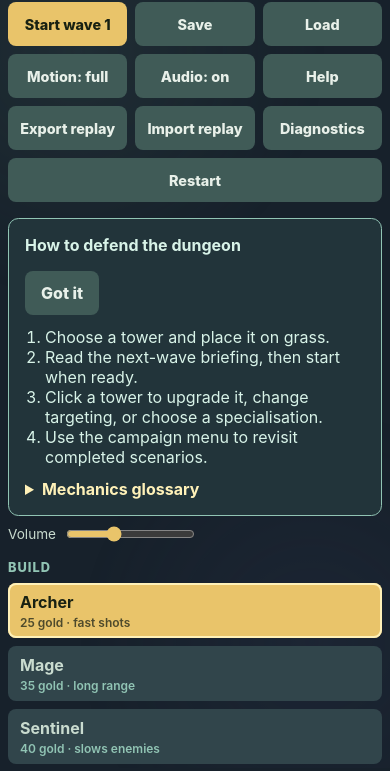
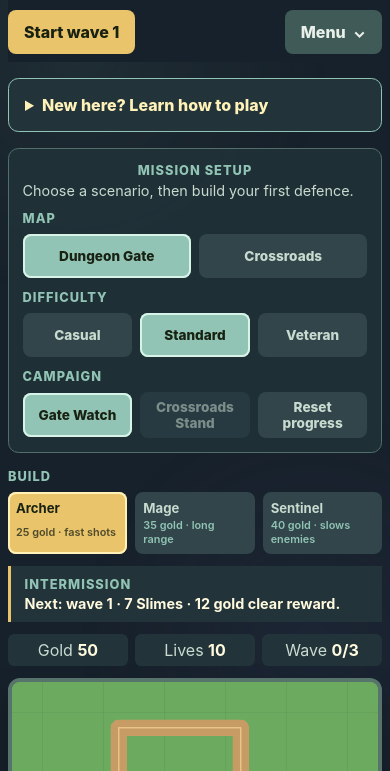
Before and after one commit to NerbzHub/Locomotion-Engine, a website built with Vite: page index.html in a window 390 px wide. Shown: the part 76-847 px from the top of the page. Built offline with nearby package versions, Linux system fonts and the light colour scheme.

Commit message:
feat: focus gameplay interface

```diff
--- a/apps/game/src/main.ts
+++ b/apps/game/src/main.ts
@@ -56,6 +56,10 @@ const targetPolicySelect = requiredElement<HTMLSelectElement>("target-policy");
 const specialisationControl = requiredElement<HTMLElement>("specialisation-control");
 const specialisationSelect = requiredElement<HTMLSelectElement>("specialisation");
 const specialiseTowerButton = requiredElement<HTMLButtonElement>("specialise-tower");
+const setupPanel = requiredElement<HTMLElement>("setup-panel");
+const towerPalette = requiredElement<HTMLElement>("tower-palette");
+const waveBriefingPanel = requiredElement<HTMLElement>("wave-briefing-panel");
+const gameMenu = requiredElement<HTMLDetailsElement>("game-menu");
 const context = canvas.getContext("2d");
 
 if (!context) throw new Error("Canvas 2D is unavailable in this browser.");
@@ -85,6 +89,7 @@ let diagnosticsVisible = false;
 let reducedMotion = window.matchMedia("(prefers-reduced-motion: reduce)").matches;
 let replayActions: ReplayAction[] = [];
 let audioSettings = loadAudioSettings(window.localStorage);
+let tutorialOpenedManually = false;
 const audio = new GameAudio(audioSettings);
 glossary.replaceChildren(...GLOSSARY_ENTRIES.flatMap(([term, description]) => [createGlossaryTerm(term), createGlossaryDescription(description)]));
 tutorialPanel.hidden = !shouldShowTutorial(window.localStorage);
@@ -128,12 +133,14 @@ canvas.addEventListener("keydown", (event) => {
 
 startWaveButton.addEventListener("click", () => {
   if (startWave(state)) { replayActions.push({ step: state.step, type: "start-wave" }); audio.play("wave"); }
+  closeGameMenu();
   updateHud();
 });
 
 restartButton.addEventListener("click", () => {
   state = createGame(initialSeed, selectedMap, selectedDifficulty);
   inspectedTowerId = undefined;
+  closeGameMenu();
   updateHud();
 });
 
@@ -177,9 +184,14 @@ audioVolume.addEventListener("input", () => {
   saveAudioSettings(window.localStorage, audioSettings);
   audio.setSettings(audioSettings);
 });
-helpButton.addEventListener("click", () => { tutorialPanel.hidden = false; });
+helpButton.addEventListener("click", () => {
+  tutorialOpenedManually = true;
+  tutorialPanel.hidden = false;
+  closeGameMenu();
+});
 dismissTutorialButton.addEventListener("click", () => {
   dismissTutorial(window.localStorage);
+  tutorialOpenedManually = false;
   tutorialPanel.hidden = true;
 });
 exportReplayButton.addEventListener("click", () => { window.prompt("Copy replay JSON", exportReplay(state, replayActions)); });
@@ -258,7 +270,7 @@ function selectTower(kind: TowerKind): void {
 }
 
 function selectMap(mapId: MapId): void {
-  if (state.waveActive) return;
+  if (!canConfigureScenario()) return;
   selectedMap = mapId;
   state = createGame(initialSeed, selectedMap, selectedDifficulty);
   inspectedTowerId = undefined;
@@ -271,7 +283,7 @@ function selectMap(mapId: MapId): void {
 }
 
 function selectDifficulty(difficultyId: DifficultyId): void {
-  if (state.waveActive) return;
+  if (!canConfigureScenario()) return;
   selectedDifficulty = difficultyId;
   state = createGame(initialSeed, selectedMap, selectedDifficulty);
   for (const [id, button] of [["casual", casualButton], ["standard", standardButton], ["veteran", veteranButton]] as const) {
@@ -283,7 +295,7 @@ function selectDifficulty(difficultyId: DifficultyId): void {
 }
 
 function selectCampaignNode(nodeId: string): void {
-  if (state.waveActive) return;
+  if (!canConfigureScenario()) return;
   const node = CAMPAIGN_NODES.find((candidate) => candidate.id === nodeId);
   if (!node || !isCampaignNodeUnlocked(profile, node.id)) return;
   selectedCampaignNodeId = node.id;
@@ -315,20 +327,35 @@ function updateHud(): void {
   wave.textContent = `${state.wave}/${TOTAL_WAVES}`;
   message.textContent = state.message;
   waveBriefing.textContent = nextWaveBriefing(state);
+  const showScenarioSetup = canConfigureScenario();
+  setupPanel.hidden = !showScenarioSetup;
+  tutorialPanel.hidden = !showScenarioSetup && !tutorialOpenedManually;
+  towerPalette.hidden = state.gameOver || state.gameWon;
+  waveBriefingPanel.hidden = state.waveActive || state.gameOver || state.gameWon;
+  startWaveButton.hidden = state.waveActive || state.gameOver || state.gameWon;
   startWaveButton.disabled = state.waveActive || state.gameOver || state.gameWon;
   saveButton.disabled = state.phase !== "intermission";
-  gateButton.disabled = state.waveActive;
-  crossroadsButton.disabled = state.waveActive;
-  casualButton.disabled = state.waveActive;
-  standardButton.disabled = state.waveActive;
-  veteranButton.disabled = state.waveActive;
-  gateWatchButton.disabled = state.waveActive;
-  crossroadsStandButton.disabled = state.waveActive || !isCampaignNodeUnlocked(profile, "crossroads-stand");
+  gateButton.disabled = !showScenarioSetup;
+  crossroadsButton.disabled = !showScenarioSetup;
+  casualButton.disabled = !showScenarioSetup;
+  standardButton.disabled = !showScenarioSetup;
+  veteranButton.disabled = !showScenarioSetup;
+  gateWatchButton.disabled = !showScenarioSetup;
+  crossroadsStandButton.disabled = !showScenarioSetup || !isCampaignNodeUnlocked(profile, "crossroads-stand");
+  resetProfileButton.disabled = !showScenarioSetup;
   startWaveButton.textContent = state.waveActive ? "Wave underway" : state.gameWon || state.gameOver ? "Wave complete" : `Start wave ${state.wave + 1}`;
   updatePlacementMessage();
   updateTowerInspector();
   updateDeveloperOverlay();
   updateAudioControls();
+}
+
+function canConfigureScenario(): boolean {
+  return (!state.waveActive && state.wave === 0) || state.gameOver || state.gameWon;
+}
+
+function closeGameMenu(): void {
+  gameMenu.open = false;
 }
 
 function updateAudioControls(): void {
--- a/apps/game/src/style.css
+++ b/apps/game/src/style.css
@@ -26,22 +26,35 @@ button:disabled { cursor: not-allowed; opacity: 0.55; }
 button.secondary { color: #e8f0e9; background: #405b57; }
 button.secondary:hover { background: #526f6a; }
 
-.game-shell { width: min(100% - 2rem, 820px); margin: 2rem auto; }
+.game-shell { width: min(100% - 2rem, 820px); margin: 1.25rem auto 2rem; }
 .game-shell::before { content: ""; position: fixed; z-index: -1; inset: 0; opacity: 0.22; background-image: radial-gradient(circle at 20% 15%, #405b57 0, transparent 32%), radial-gradient(circle at 80% 85%, #303654 0, transparent 30%); }
 .game-header { display: flex; align-items: center; justify-content: space-between; gap: 1rem; margin-bottom: 1rem; }
-.game-actions { display: flex; gap: 0.5rem; }
-.audio-settings { display: flex; align-items: center; gap: 0.5rem; margin: -0.5rem 0 1rem; color: #c9dbcf; font-size: 0.85rem; }
+.header-controls { display: flex; align-items: center; gap: 0.5rem; }
+.game-menu { position: relative; }
+.game-menu summary { min-height: 2.75rem; padding: 0.75rem 1rem; border-radius: 0.5rem; color: #e8f0e9; background: #405b57; font-weight: 800; cursor: pointer; list-style: none; }
+.game-menu summary::-webkit-details-marker { display: none; }
+.game-menu summary::after { content: "⌄"; margin-left: 0.45rem; }
+.game-menu[open] summary { background: #526f6a; }
+.menu-panel { position: absolute; z-index: 3; top: calc(100% + 0.5rem); right: 0; width: min(18rem, calc(100vw - 2rem)); padding: 0.75rem; border: 1px solid #718a91; border-radius: 0.65rem; background: #22343a; box-shadow: 0 12px 28px rgba(0, 0, 0, 0.35); }
+.menu-actions { display: grid; grid-template-columns: 1fr 1fr; gap: 0.45rem; }
+.menu-actions button { min-height: 2.5rem; padding: 0.55rem 0.65rem; font-size: 0.82rem; }
+.audio-settings { display: flex; align-items: center; gap: 0.5rem; margin: 0.75rem 0 0; color: #c9dbcf; font-size: 0.85rem; }
 .audio-settings input { accent-color: #e9c46a; }
 .tutorial-panel { margin: 0 0 1rem; padding: 1rem; border: 1px solid #91c4b4; border-radius: 0.65rem; color: #d8f3e8; background: #22343a; }
 .tutorial-panel[hidden] { display: none; }
-.tutorial-header { display: flex; align-items: center; justify-content: space-between; gap: 1rem; }
+.tutorial-panel > details > summary { cursor: pointer; color: #fff1b8; font-weight: 800; }
 .tutorial-panel ol { margin: 0.75rem 0; padding-left: 1.25rem; }
 .tutorial-panel summary { cursor: pointer; color: #fff1b8; font-weight: 700; }
 .tutorial-panel dl { display: grid; grid-template-columns: max-content 1fr; gap: 0.35rem 0.75rem; margin: 0.75rem 0 0; }
 .tutorial-panel dt { color: #fff9dd; font-weight: 700; }
 .tutorial-panel dd { margin: 0; }
-.tower-palette { display: flex; flex-wrap: wrap; align-items: stretch; gap: 0.5rem; margin-bottom: 1rem; }
-.map-palette { display: flex; flex-wrap: wrap; align-items: center; gap: 0.5rem; margin: -0.4rem 0 1rem; }
+.tutorial-panel button { margin-top: 0.75rem; }
+.setup-panel { display: grid; gap: 0.75rem; margin: 0 0 1rem; padding: 0.85rem; border: 1px solid #526f6a; border-radius: 0.65rem; background: rgba(34, 52, 58, 0.78); }
+.setup-panel[hidden], .tower-palette[hidden], .wave-briefing[hidden] { display: none; }
+.setup-heading { display: flex; align-items: baseline; justify-content: space-between; gap: 1rem; }
+.setup-heading p { margin: 0; color: #c9dbcf; font-size: 0.9rem; }
+.tower-palette { display: flex; flex-wrap: wrap; align-items: stretch; gap: 0.5rem; margin-bottom: 0.75rem; }
+.map-palette { display: flex; flex-wrap: wrap; align-items: center; gap: 0.5rem; margin: 0; }
 .map-choice { padding: 0.45rem 0.7rem; color: #c9dbcf; background: #31454b; font-size: 0.85rem; }
 .map-choice.selected { color: #182112; background: #91c4b4; box-shadow: inset 0 0 0 2px #d8f3e8; }
 .palette-label { align-self: center; color: #91c4b4; font-size: 0.8rem; font-weight: 800; letter-spacing: 0.08em; text-transform: uppercase; }
@@ -49,7 +62,7 @@ button.secondary:hover { background: #526f6a; }
 .tower-choice span { color: #91c4b4; font-size: 0.75rem; font-weight: 600; }
 .tower-choice.selected { color: #182112; background: #e9c46a; box-shadow: inset 0 0 0 2px #fff1b8; }
 .tower-choice.selected span { color: #4e4a2c; }
-.wave-briefing { display: grid; gap: 0.2rem; margin: 0 0 1rem; padding: 0.65rem 0.85rem; border-left: 3px solid #e9c46a; color: #c9dbcf; background: #22343a; }
+.wave-briefing { display: grid; gap: 0.2rem; margin: 0 0 0.75rem; padding: 0.65rem 0.85rem; border-left: 3px solid #e9c46a; color: #c9dbcf; background: #22343a; }
 .wave-briefing strong { color: #fff9dd; }
 .tower-inspector { display: flex; flex-wrap: wrap; align-items: center; gap: 0.65rem 1rem; margin: 0 0 1rem; padding: 0.75rem 1rem; border: 1px solid #526f6a; border-radius: 0.65rem; color: #c9dbcf; background: #22343a; }
 .tower-inspector[hidden] { display: none; }
@@ -77,34 +90,33 @@ h1 { margin: 0.15rem 0 0; font-size: clamp(1.8rem, 5vw, 2.6rem); }
   -webkit-tap-highlight-color: transparent;
 }
 
-.hud { display: flex; flex-wrap: wrap; gap: 0.75rem 1.25rem; margin-top: 1rem; color: #c9dbcf; }
-.hud > span:not(#message):not(#placement-message) { padding: 0.35rem 0.55rem; border-radius: 0.4rem; background: #22343a; }
+.hud { display: flex; flex-wrap: wrap; gap: 0.5rem; margin: 0 0 0.75rem; color: #c9dbcf; }
+.hud > span { padding: 0.35rem 0.55rem; border-radius: 0.4rem; background: #22343a; }
 .hud strong { color: #fff9dd; }
-#message { flex-basis: 100%; color: #91c4b4; }
+.context-message { display: grid; gap: 0.2rem; min-height: 2.5rem; margin-top: 0.55rem; color: #91c4b4; }
 .placement-message { color: #c9dbcf; font-size: 0.9rem; }
-.hint { color: #95a9a6; font-size: 0.9rem; }
 
 @media (max-width: 640px) {
   .game-shell { width: min(100% - 1rem, 820px); margin: 0.75rem auto 1.5rem; }
-  .game-header { align-items: flex-start; flex-direction: column; }
-  .game-actions { width: 100%; flex-wrap: wrap; }
-  .game-actions button { flex: 1 1 7.5rem; }
-  .tower-choice { flex: 1 1 8.5rem; min-width: 0; }
-  .map-palette { margin-bottom: 0.75rem; }
-  .map-choice { flex: 1 1 6.5rem; }
+  .game-header { position: sticky; z-index: 2; top: 0; align-items: flex-start; flex-direction: column; padding: 0.5rem 0; background: #17212b; }
+  .header-controls { width: 100%; justify-content: space-between; }
+  .menu-panel { position: fixed; top: auto; right: 0.5rem; left: 0.5rem; width: auto; }
+  .tower-palette .palette-label, .map-palette .palette-label { flex-basis: 100%; }
+  .tower-choice { flex: 1 1 30%; min-width: 0; padding: 0.5rem; font-size: 0.82rem; }
+  .tower-choice span { font-size: 0.68rem; }
+  .map-choice { flex: 1 1 0; min-width: 0; padding-inline: 0.4rem; }
+  .setup-heading { align-items: flex-start; flex-direction: column; gap: 0.25rem; }
   .wave-briefing { font-size: 0.9rem; }
   .tower-inspector { align-items: stretch; }
   .tower-inspector button { margin-left: 0; }
   .target-policy { justify-content: space-between; }
   .target-policy select { min-height: 2.5rem; }
   .hud { gap: 0.45rem; }
-  .hud > span:not(#message):not(#placement-message) { flex: 1 1 5.5rem; text-align: center; }
-  .tutorial-header { align-items: flex-start; flex-direction: column; }
+  .hud > span { flex: 1 1 5.5rem; text-align: center; }
 }
 
 @media (max-width: 390px) {
   h1 { font-size: 1.7rem; }
-  .game-actions button { flex-basis: 6.5rem; padding-inline: 0.65rem; font-size: 0.9rem; }
-  .tower-choice { flex-basis: 100%; }
-  .map-choice { flex-basis: 45%; }
+  .tower-choice { flex-basis: 30%; }
+  .menu-actions { grid-template-columns: 1fr; }
 }
--- a/index.html
+++ b/index.html
@@ -13,41 +13,39 @@
           <p class="eyebrow">Locomotion Engine · Gate 1</p>
           <h1>Dungeon Defense</h1>
         </div>
-        <div class="game-actions">
+        <div class="header-controls">
           <button id="start-wave" type="button">Start wave</button>
-          <button id="save-game" class="secondary" type="button">Save</button>
-          <button id="load-game" class="secondary" type="button">Load</button>
+          <details id="game-menu" class="game-menu">
+            <summary>Menu</summary>
+            <div class="menu-panel">
+              <div class="menu-actions">
+                <button id="save-game" class="secondary" type="button">Save game</button>
+                <button id="load-game" class="secondary" type="button">Load game</button>
                 <button id="toggle-motion" class="secondary" type="button" aria-pressed="false">Motion: full</button>
                 <button id="toggle-audio" class="secondary" type="button" aria-pressed="false">Audio: on</button>
-          <button id="open-help" class="secondary" type="button">Help</button>
+                <button id="open-help" class="secondary" type="button">How to play</button>
                 <button id="export-replay" class="secondary" type="button">Export replay</button>
                 <button id="import-replay" class="secondary" type="button">Import replay</button>
                 <button id="toggle-diagnostics" class="secondary" type="button" aria-pressed="false">Diagnostics</button>
-          <button id="restart-game" class="secondary" type="button">Restart</button>
+                <button id="restart-game" class="secondary" type="button">New defense</button>
+              </div>
+              <label class="audio-settings">Volume <input id="audio-volume" type="range" min="0" max="1" step="0.05" value="0.35"></label>
+            </div>
+          </details>
         </div>
       </header>
 
       <section id="tutorial-panel" class="tutorial-panel" hidden aria-label="Dungeon Defense tutorial">
-        <div class="tutorial-header"><strong>How to defend the dungeon</strong><button id="dismiss-tutorial" class="secondary" type="button">Got it</button></div>
+        <details>
+          <summary>New here? Learn how to play</summary>
           <ol><li>Choose a tower and place it on grass.</li><li>Read the next-wave briefing, then start when ready.</li><li>Click a tower to upgrade it, change targeting, or choose a specialisation.</li><li>Use the campaign menu to revisit completed scenarios.</li></ol>
           <details><summary>Mechanics glossary</summary><dl id="glossary"></dl></details>
+          <button id="dismiss-tutorial" class="secondary" type="button">Got it</button>
+        </details>
       </section>
 
-      <label class="audio-settings">Volume <input id="audio-volume" type="range" min="0" max="1" step="0.05" value="0.35"></label>
-
-      <section class="tower-palette" aria-label="Tower selection">
-        <span class="palette-label">Build</span>
-        <button id="select-archer" class="tower-choice selected" type="button" aria-pressed="true">
-          <strong>Archer</strong><span>25 gold · fast shots</span>
-        </button>
-        <button id="select-mage" class="tower-choice" type="button" aria-pressed="false">
-          <strong>Mage</strong><span>35 gold · long range</span>
-        </button>
-        <button id="select-sentinel" class="tower-choice" type="button" aria-pressed="false">
-          <strong>Sentinel</strong><span>40 gold · slows enemies</span>
-        </button>
-      </section>
-
+      <section id="setup-panel" class="setup-panel" aria-label="Mission setup">
+        <div class="setup-heading"><span class="palette-label">Mission setup</span><p>Choose a scenario, then build your first defence.</p></div>
         <section class="map-palette" aria-label="Map selection">
           <span class="palette-label">Map</span>
           <button id="select-gate" class="map-choice selected" type="button" aria-pressed="true">Dungeon Gate</button>
@@ -67,13 +65,38 @@
           <button id="campaign-crossroads-stand" class="map-choice" type="button" aria-pressed="false">Crossroads Stand</button>
           <button id="reset-profile" class="map-choice" type="button">Reset progress</button>
         </section>
+      </section>
 
-      <section class="wave-briefing" aria-live="polite">
+      <section id="tower-palette" class="tower-palette" aria-label="Tower selection">
+        <span class="palette-label">Build</span>
+        <button id="select-archer" class="tower-choice selected" type="button" aria-pressed="true">
+          <strong>Archer</strong><span>25 gold · fast shots</span>
+        </button>
+        <button id="select-mage" class="tower-choice" type="button" aria-pressed="false">
+          <strong>Mage</strong><span>35 gold · long range</span>
+        </button>
+        <button id="select-sentinel" class="tower-choice" type="button" aria-pressed="false">
+          <strong>Sentinel</strong><span>40 gold · slows enemies</span>
+        </button>
+      </section>
+
+      <section id="wave-briefing-panel" class="wave-briefing" aria-live="polite">
         <span class="palette-label">Intermission</span>
         <strong id="wave-briefing"></strong>
       </section>
 
+      <section class="hud" aria-live="polite">
+        <span>Gold <strong id="gold">50</strong></span>
+        <span>Lives <strong id="lives">10</strong></span>
+        <span>Wave <strong id="wave">0/3</strong></span>
+      </section>
+
       <canvas id="game-canvas" width="768" height="512" tabindex="0" aria-label="Dungeon Defense game board. Use arrow keys to move the board cursor, then Enter to build or inspect."></canvas>
+
+      <section class="context-message" aria-live="polite">
+        <span id="message">Click a grass tile to place an archer tower (25 gold).</span>
+        <span id="placement-message" class="placement-message"></span>
+      </section>
 
       <section id="tower-inspector" class="tower-inspector" hidden aria-live="polite">
         <div><span class="palette-label">Selected tower</span><strong id="tower-name"></strong></div>
@@ -89,15 +112,6 @@
         <pre id="developer-overlay-text"></pre>
       </section>
 
-      <section class="hud" aria-live="polite">
-        <span>Gold <strong id="gold">50</strong></span>
-        <span>Lives <strong id="lives">10</strong></span>
-        <span>Wave <strong id="wave">0/3</strong></span>
-        <span id="message">Click a grass tile to place an archer tower (25 gold).</span>
-        <span id="placement-message" class="placement-message"></span>
-      </section>
-
-      <p class="hint">Beetles absorb some damage; Wisps periodically burst forward; crowned enemies are elite. Hover or use arrow keys to preview range; press Enter on the board to build or inspect.</p>
     </main>
     <script type="module" src="/apps/game/src/main.ts"></script>
   </body>
```
Lines whose indentation alone changed are shown as unchanged.
